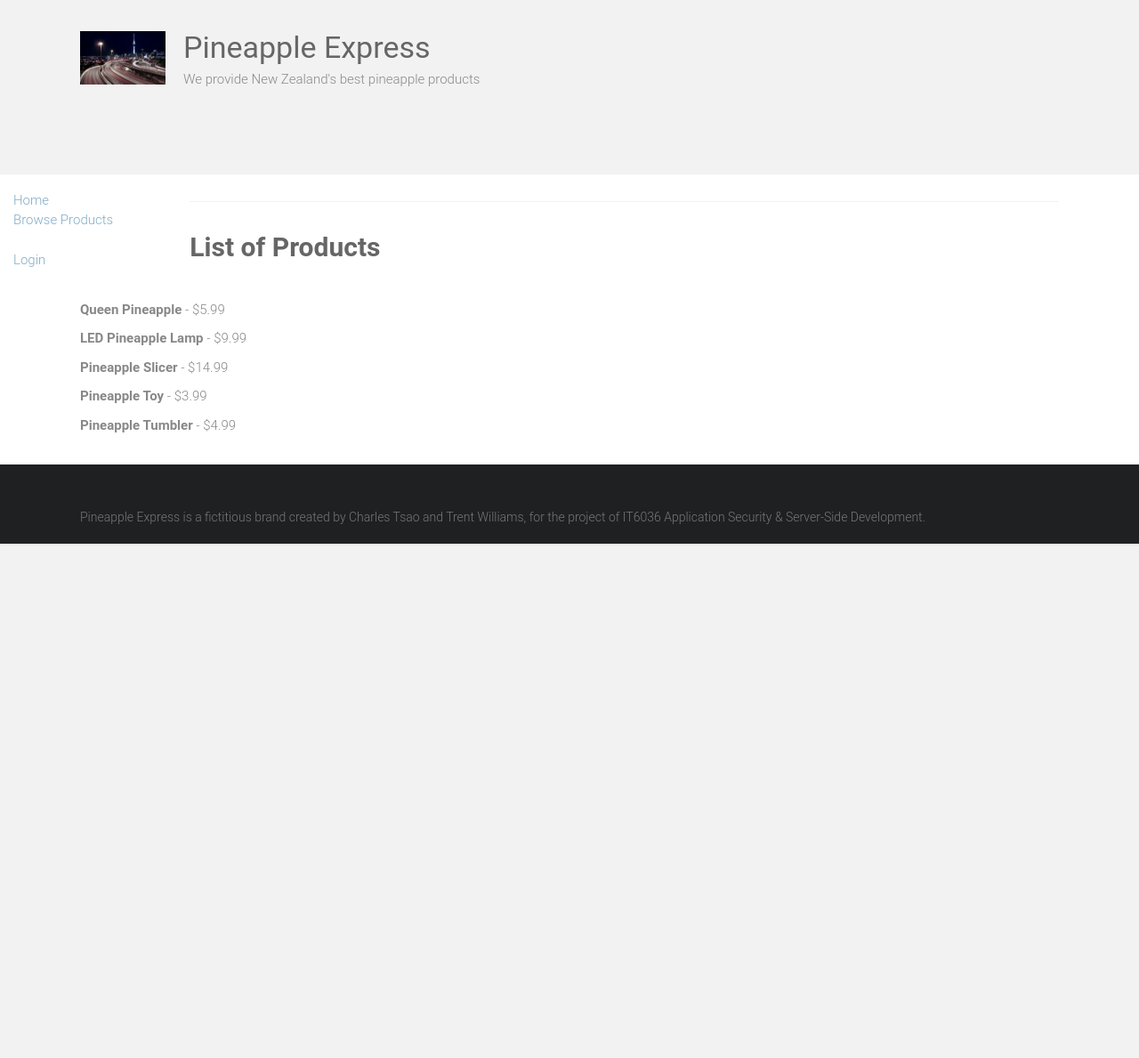
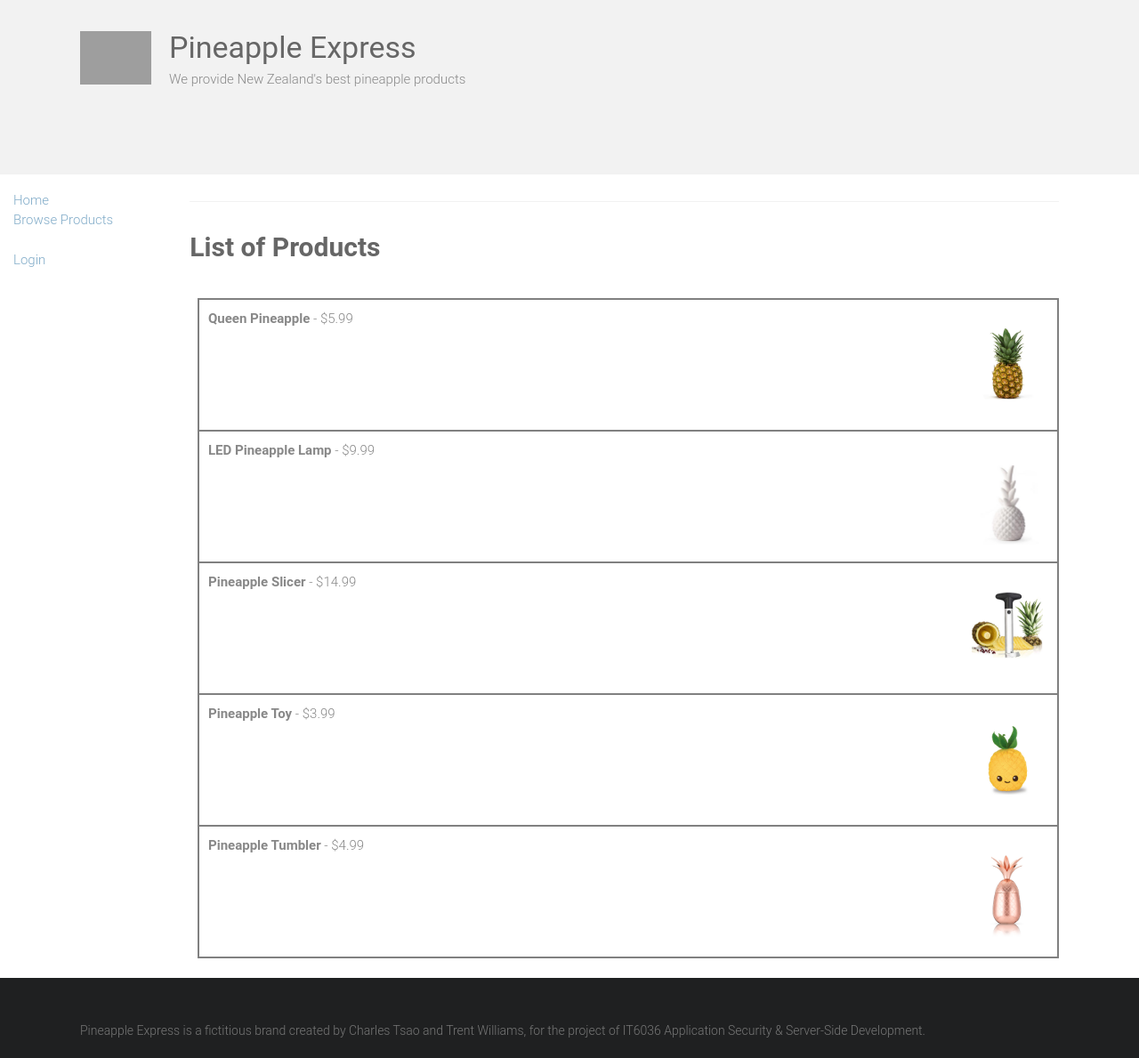
Before and after one commit to CharlesTsaoBattle/ServerSideDev, a Django app: page /pineapple/products/ in a window 1280 px wide. Shown: the whole page at 89% size. Before the commit the page ends 612 px from the top, so only its background shows below. Run offline with Django 3.2, Linux system fonts and the light colour scheme; data comes from the database, SQL or seed files in the repository; both versions use the stored data as it was after the commit; some libraries are stand-ins or nearby versions; grey boxes are pictures that could not be loaded.

Commit message:
Version 1.1 - Added image functionality to product model and adjusted product_list to display the images. Also cleaned up trash files that were reintroduced from last commit

```diff
--- a/django_projects/pineappleexpress/pineapple/admin.py
+++ b/django_projects/pineappleexpress/pineapple/admin.py
@@ -1,8 +1,6 @@
 from django.contrib import admin
 
 # Register your models here.
-from pineapple.models import Product#, ProductInstance, Customer
+from pineapple.models import Product
 
 admin.site.register(Product)
-# admin.site.register(ProductInstance)
-# admin.site.register(Customer)
--- a/django_projects/pineappleexpress/pineapple/models.py
+++ b/django_projects/pineappleexpress/pineapple/models.py
@@ -13,6 +13,7 @@ class Product(models.Model):
     description = models.TextField(blank=True)
     quantity = models.IntegerField(blank=True)
     datelastorder = models.DateTimeField(blank=True)
+    image = models.ImageField(upload_to='product_image', blank=True)
 
 
     def __str__(self):
--- a/django_projects/pineappleexpress/pineapple/templates/pineapple/product_list.html
+++ b/django_projects/pineappleexpress/pineapple/templates/pineapple/product_list.html
@@ -5,13 +5,13 @@
     <br>
     {% if product_list %}
     <ul>
-
       {% for product in product_list %}
-      <div class="productname">
+      <div class="productname" style="height:150px; border: 2px solid gray; margin:-2 0 0 12%">
         <a href="{% url 'product_detail' product.id %}">
-          <p><strong>{{ product.name|capfirst}}</strong> - ${{ product.price}}</p>
+          <p style="margin:10 0 0 10"><strong>{{ product.name|capfirst}}</strong> - ${{ product.price}}</p>
+		  <img src="{{ product.image.url }}" width="80" height="80" style="margin-left: 90%">
         </a>
-     </div>
+      </div>
       {% endfor %}
       <br>
     </ul>
--- a/django_projects/pineappleexpress/pineappleexpress/settings.py
+++ b/django_projects/pineappleexpress/pineappleexpress/settings.py
@@ -125,6 +125,9 @@ STATICFILES_DIRS = [
     os.path.join(BASE_DIR, 'static')
 ]
 
+MEDIA_URL = '/media/'
+MEDIA_ROOT = os.path.join(BASE_DIR, 'product/images')
+
 # Redirect to home URL after login (Default redirects to /accounts/profile/)
 LOGIN_REDIRECT_URL ='/'
 
--- a/django_projects/pineappleexpress/pineappleexpress/urls.py
+++ b/django_projects/pineappleexpress/pineappleexpress/urls.py
@@ -21,6 +21,10 @@ from django.conf.urls import url
 
 from pineapple import views
 
+from django.conf import settings
+from django.conf.urls.static import static
+
+
 urlpatterns = [
     path('admin/', admin.site.urls),
 ]
@@ -33,4 +37,4 @@ urlpatterns += [
 from django.views.generic import RedirectView
 urlpatterns += [
     path('', RedirectView.as_view(url='/pineapple/', permanent=True)),
-]
+] + static(settings.MEDIA_URL, document_root=settings.MEDIA_ROOT)
```
Also changed, not shown: django_projects/pineappleexpress/db.sqlite3, django_projects/pineappleexpress/pineapple/migrations/0005_product_image.py (added), django_projects/pineappleexpress/product/images/product_image/fresh.PNG (added), django_projects/pineappleexpress/product/images/product_image/ledlamp.PNG (added), django_projects/pineappleexpress/product/images/product_image/slicer.PNG (added), django_projects/pineappleexpress/product/images/product_image/toy.PNG (added), django_projects/pineappleexpress/product/images/product_image/tumbler.PNG (added), django_projects/pineappleexpress/static/images/6487_3069916562247_2076646681_n.jpg (deleted), django_projects/pineappleexpress/static/images/header.jpg (deleted), django_projects/pineappleexpress/static/images/header1.jpg (deleted), django_projects/pineappleexpress/static/images/logo.png (deleted), django_projects/pineappleexpress/static/images/logo1.png (deleted), django_projects/pineappleexpress/static/images/logo2.png (deleted).
